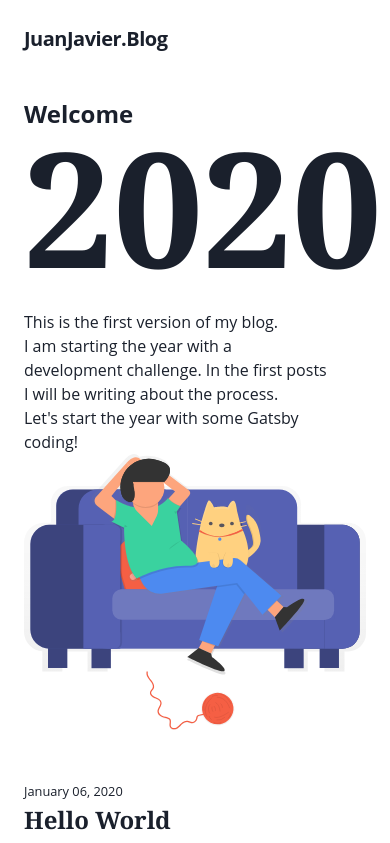
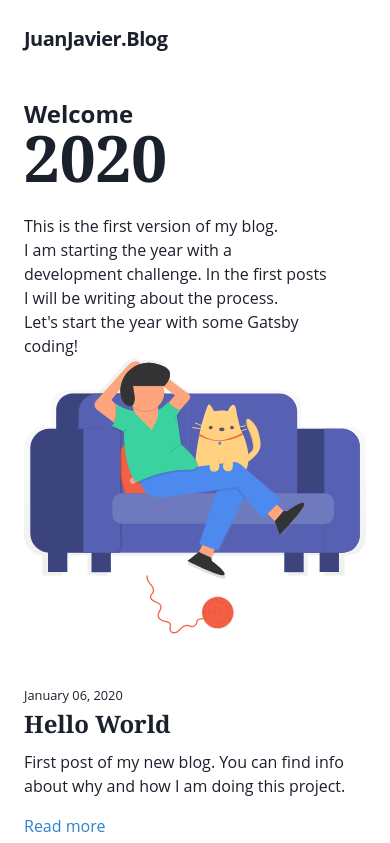
Before and after one commit to JuanJavier1979/gatsby-challenge-static-blog, a Gatsby site: page / in a window 390 px wide. Shown: the top 843 px of the page. Built offline with nearby package versions, Linux system fonts and the light colour scheme; Gatsby itself is replaced by a stand-in of ours.

Commit message:
[Fix] Homepage heading font size on mobile

```diff
--- a/src/pages/index.js
+++ b/src/pages/index.js
@@ -18,7 +18,7 @@ class IndexPage extends React.Component {
         <section className="container mx-auto p-6 flex flex-wrap flex-col md:flex-row items-center">
           <div className="flex flex-col w-full md:w-1/2 justify-center items-start md:text-left pr-8">
             <p className="font-bold text-2xl leading-none">Welcome</p>
-            <h2 className="font-serif font-bold text-10xl leading-none">2020</h2>
+            <h2 className="font-serif font-bold text-6xl sm:text-8xl md:text-9xl xl:text-10xl leading-none">2020</h2>
             <p className="mt-6">This is the first version of my blog. <br />I am starting the year with a development challenge. In the first posts I will be writing about the process.<br />Let's start the year with some Gatsby coding!</p>
           </div>
           <div className="flex flex-col w-full md:w-1/2 justify-center items-start text-center md:text-left">
--- a/tailwind.config.js
+++ b/tailwind.config.js
@@ -9,6 +9,9 @@ module.exports = {
         body: "Open Sans",
       },
       fontSize: {
+        '7xl': '7rem',
+        '8xl': '8rem',
+        '9xl': '9rem',
         '10xl': '10rem',
       }
     }
```
